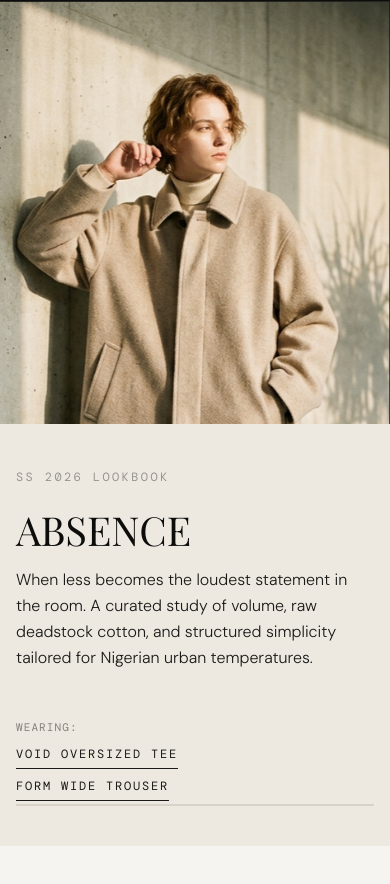
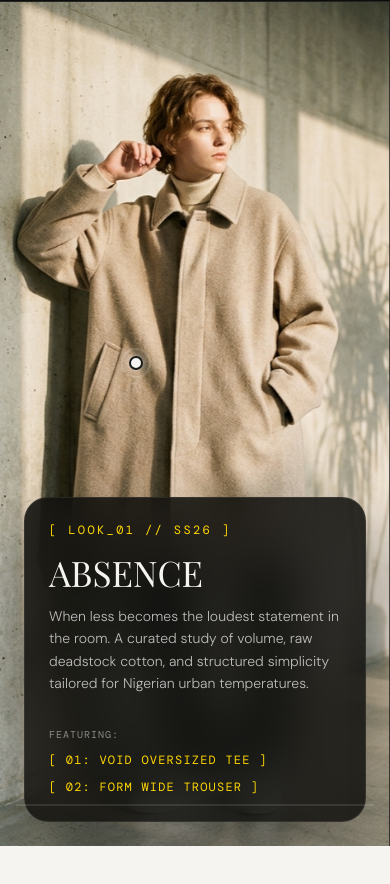
Before and after one commit to adeyemo-taiwo-m/ATM-Wears, a Next.js app: page / in a window 390 px wide. Shown: the part 5450-6334 px from the top of the page. Built offline with nearby package versions, Linux system fonts and the light colour scheme; a web font is replaced by a local one.

Commit message:
feat(lookbook): modernize lookbook layout with full-bleed parallax and shopping hotspots

```diff
--- a/src/app/globals.css
+++ b/src/app/globals.css
@@ -915,21 +915,16 @@ button {
   height: 100%;
   flex-shrink: 0;
   position: relative;
-  display: grid;
-  grid-template-columns: 1fr;
-}
-
-@media (min-width: 768px) {
-  .lookbook-slide {
-    grid-template-columns: 1fr 1fr;
-  }
+  display: block;
 }
 
 .slide-media {
+  position: absolute;
+  inset: 0;
   width: 100%;
   height: 100%;
+  z-index: 1;
   overflow: hidden;
-  position: relative;
 }
 
 .slide-media img {
@@ -940,58 +935,198 @@ button {
 }
 
 .slide-content {
-  padding: var(--space-8) var(--grid-gutter);
+  position: absolute;
+  bottom: var(--space-12);
+  right: var(--space-12);
+  width: calc(100% - 2 * var(--space-12));
+  max-width: 450px;
+  z-index: 10;
+  padding: var(--space-8);
+  border-radius: 1.5rem;
+  background: rgba(13, 13, 11, 0.75) !important;
+  backdrop-filter: blur(25px);
+  border: 1px solid rgba(255, 255, 255, 0.08);
+  box-shadow: 0 30px 60px rgba(0, 0, 0, 0.4);
   display: flex;
   flex-direction: column;
-  justify-content: center;
-  background: var(--void-white);
-  height: 100%;
+  color: var(--void-white) !important;
 }
 
 @media (max-width: 767px) {
   .slide-content {
-    position: absolute;
-    bottom: 0;
-    left: 0;
-    right: 0;
-    height: 50%;
-    background: rgba(245, 244, 240, 0.95);
-    backdrop-filter: blur(10px);
+    bottom: var(--space-6);
+    right: var(--space-6);
+    left: var(--space-6);
+    width: auto;
+    max-width: none;
+    padding: var(--space-6);
+    background: rgba(13, 13, 11, 0.85) !important;
   }
 }
 
 .slide-title {
   font-family: var(--font-display);
-  font-size: clamp(2.5rem, 6vw, 5rem);
-  line-height: 1.05;
-  margin-bottom: var(--space-4);
-  color: var(--void-ink);
+  font-size: clamp(2.2rem, 5vw, 4rem);
+  line-height: 1.1;
+  margin-bottom: var(--space-3);
+  color: var(--void-white) !important;
 }
 
 .slide-desc {
-  font-size: var(--text-md);
-  color: var(--void-charcoal);
-  margin-bottom: var(--space-8);
-  max-width: 480px;
+  font-size: var(--text-sm);
+  color: rgba(255, 255, 255, 0.7) !important;
+  margin-bottom: var(--space-6);
+  line-height: 1.6;
+  font-weight: 300;
 }
 
 .slide-shop-link {
   display: inline-flex;
   align-items: center;
-  gap: var(--space-3);
+  gap: var(--space-2);
   font-family: var(--font-mono);
   font-size: var(--text-xs);
-  letter-spacing: 0.15em;
+  letter-spacing: 0.1em;
   text-transform: uppercase;
-  color: var(--void-charcoal);
-  border-bottom: 1px solid var(--void-charcoal);
-  padding-bottom: 4px;
+  color: #FFD700 !important;
   width: fit-content;
-  transition: opacity 0.3s;
+  transition: color var(--duration-fast), transform var(--duration-fast);
 }
 
 .slide-shop-link:hover {
-  opacity: 0.7;
+  color: var(--void-white) !important;
+  transform: translateX(4px);
+}
+
+/* ─────────────────────────────────────────────────────────────────────────
+   LOOKBOOK INTERACTIVE HOTSPOTS
+   ───────────────────────────────────────────────────────────────────────── */
+
+.hotspot-container {
+  position: absolute;
+  inset: 0;
+  z-index: 5;
+  pointer-events: none;
+}
+
+.hotspot-group {
+  position: absolute;
+  pointer-events: auto;
+  z-index: 10;
+}
+
+.hotspot-dot {
+  width: 14px;
+  height: 14px;
+  background: var(--void-white);
+  border: 2.5px solid var(--void-charcoal);
+  border-radius: 50%;
+  cursor: pointer;
+  box-shadow: 0 0 10px rgba(255, 255, 255, 0.8);
+  position: relative;
+  transition: transform 0.2s cubic-bezier(0.175, 0.885, 0.32, 1.275), background 0.2s;
+}
+
+.hotspot-dot::after {
+  content: '';
+  position: absolute;
+  inset: -6px;
+  border: 1.5px solid var(--void-white);
+  border-radius: 50%;
+  opacity: 0.8;
+  animation: hotspot-pulse 2s infinite;
+}
+
+@keyframes hotspot-pulse {
+  0% { transform: scale(0.8); opacity: 0.8; }
+  100% { transform: scale(1.6); opacity: 0; }
+}
+
+.hotspot-group:hover .hotspot-dot {
+  transform: scale(1.2);
+  background: #FFD700;
+  border-color: var(--void-white);
+}
+
+.hotspot-card {
+  position: absolute;
+  bottom: 25px;
+  left: 50%;
+  transform: translateX(-50%) translateY(10px);
+  width: 180px;
+  background: rgba(13, 13, 11, 0.85);
+  backdrop-filter: blur(16px);
+  border: 1px solid rgba(255, 255, 255, 0.12);
+  border-radius: 12px;
+  padding: 10px;
+  display: flex;
+  flex-direction: column;
+  gap: 8px;
+  opacity: 0;
+  pointer-events: none;
+  transition: opacity 0.35s cubic-bezier(0.16, 1, 0.3, 1), transform 0.35s cubic-bezier(0.16, 1, 0.3, 1);
+  box-shadow: 0 20px 40px rgba(0, 0, 0, 0.3);
+  z-index: 20;
+}
+
+.hotspot-group:hover .hotspot-card {
+  opacity: 1;
+  pointer-events: auto;
+  transform: translateX(-50%) translateY(0);
+}
+
+.hotspot-card-img {
+  width: 100%;
+  height: 110px;
+  object-fit: cover;
+  border-radius: 8px;
+  background: var(--void-bone);
+}
+
+.hotspot-card-info {
+  display: flex;
+  flex-direction: column;
+  gap: 4px;
+}
+
+.hotspot-card-name {
+  font-family: var(--font-body);
+  font-size: 11px;
+  color: var(--void-white);
+  font-weight: 500;
+  margin: 0;
+  white-space: nowrap;
+  overflow: hidden;
+  text-overflow: ellipsis;
+}
+
+.hotspot-card-price {
+  font-family: var(--font-mono);
+  font-size: 11px;
+  color: rgba(255, 255, 255, 0.6);
+  font-weight: 400;
+}
+
+.hotspot-card-atc {
+  width: 100%;
+  padding: 6px;
+  border-radius: 6px;
+  background: var(--void-white);
+  color: var(--void-charcoal);
+  border: none;
+  font-family: var(--font-mono);
+  font-size: 9px;
+  text-transform: uppercase;
+  letter-spacing: 0.05em;
+  font-weight: bold;
+  cursor: pointer;
+  transition: background 0.2s, color 0.2s;
+  text-align: center;
+}
+
+.hotspot-card-atc:hover {
+  background: #FFD700;
+  color: var(--void-charcoal);
 }
 
 /* Progress bar indicator for horizontal scrolling */
@@ -1001,13 +1136,13 @@ button {
   left: var(--grid-gutter);
   right: var(--grid-gutter);
   height: 2px;
-  background: rgba(26, 26, 24, 0.1);
+  background: rgba(255, 255, 255, 0.1);
   z-index: 10;
 }
 
 .scroll-progress-bar {
   height: 100%;
-  background: var(--void-charcoal);
+  background: #FFD700;
   width: 0%;
   will-change: width;
 }
--- a/src/app/page.tsx
+++ b/src/app/page.tsx
@@ -272,6 +272,43 @@ export default function Home() {
   };
 
   const latestDrops = PRODUCTS.slice(0, 6);
+
+  // Lookbook items lookup
+  const lookbookProducts = {
+    'vw-001': PRODUCTS.find(p => p.id === 'vw-001') || PRODUCTS[0],
+    'vw-002': PRODUCTS.find(p => p.id === 'vw-002') || PRODUCTS[1],
+    'vw-003': PRODUCTS.find(p => p.id === 'vw-003') || PRODUCTS[2],
+    'vw-004': PRODUCTS.find(p => p.id === 'vw-004') || PRODUCTS[3],
+    'vw-005': PRODUCTS.find(p => p.id === 'vw-005') || PRODUCTS[4],
+    'vw-006': PRODUCTS.find(p => p.id === 'vw-006') || PRODUCTS[5],
+  };
+
+  const renderHotspot = (prodId: keyof typeof lookbookProducts, coordinates: { top: string; left: string }) => {
+    const prod = lookbookProducts[prodId];
+    return (
+      <div className="hotspot-group" style={{ top: coordinates.top, left: coordinates.left }}>
+        <div className="hotspot-dot" />
+        <div className="hotspot-card">
+          {/* eslint-disable-next-line @next/next/no-img-element */}
+          <img src={prod.images[0]} alt={prod.name} className="hotspot-card-img" />
+          <div className="hotspot-card-info">
+            <h4 className="hotspot-card-name">{prod.name}</h4>
+            <span className="hotspot-card-price">₦{prod.price.toLocaleString()}</span>
+            <button
+              onClick={(e) => {
+                e.preventDefault();
+                e.stopPropagation();
+                addToCart(prod, prod.sizes[0]);
+              }}
+              className="hotspot-card-atc"
+            >
+              Quick Add
+            </button>
+          </div>
+        </div>
+      </div>
+    );
+  };
 
   const manifestoText = "Fashion doesn't need a gender. It needs intention.";
   const manifestoWords = manifestoText.split(" ");
@@ -630,17 +667,27 @@ export default function Home() {
             <div className="slide-media">
               {/* eslint-disable-next-line @next/next/no-img-element */}
               <img src="/assets/images/editorial-01.jpg" alt="Lookbook Slide 1" />
+
+              {/* Hotspots Container */}
+              <div className="hotspot-container">
+                {renderHotspot('vw-001', { top: '42%', left: '33%' })}
+                {renderHotspot('vw-002', { top: '78%', left: '27%' })}
+              </div>
             </div>
-            <div className="slide-content !bg-[#EDE9E0]">
-              <p className="text-xs font-mono uppercase tracking-[0.2em] opacity-40 mb-6">SS 2026 Lookbook</p>
+            <div className="slide-content">
+              <p className="text-xs font-mono uppercase tracking-[0.2em] text-[#FFD700] mb-4">[ LOOK_01 // SS26 ]</p>
               <h2 className="slide-title">ABSENCE</h2>
-              <p className="slide-desc text-void-charcoal leading-relaxed font-light">
+              <p className="slide-desc">
                 When less becomes the loudest statement in the room. A curated study of volume, raw deadstock cotton, and structured simplicity tailored for Nigerian urban temperatures.
               </p>
-              <div className="mt-4 flex flex-col gap-2">
-                <span className="text-[11px] font-mono uppercase tracking-[0.1em] opacity-50">Wearing:</span>
-                <Link href="/product/vw-001" className="slide-shop-link">Void Oversized Tee</Link>
-                <Link href="/product/vw-002" className="slide-shop-link">Form Wide Trouser</Link>
+              <div className="mt-2 flex flex-col gap-2">
+                <span className="text-[10px] font-mono uppercase tracking-[0.1em] opacity-50">Featuring:</span>
+                <Link href="/product/vw-001" className="slide-shop-link">
+                  [ 01: Void Oversized Tee ]
+                </Link>
+                <Link href="/product/vw-002" className="slide-shop-link">
+                  [ 02: Form Wide Trouser ]
+                </Link>
               </div>
             </div>
           </div>
@@ -650,17 +697,27 @@ export default function Home() {
             <div className="slide-media">
               {/* eslint-disable-next-line @next/next/no-img-element */}
               <img src="/assets/images/editorial-02.jpg" alt="Lookbook Slide 2" />
+
+              {/* Hotspots Container */}
+              <div className="hotspot-container">
+                {renderHotspot('vw-003', { top: '35%', left: '46%' })}
+                {renderHotspot('vw-005', { top: '55%', left: '43%' })}
+              </div>
             </div>
-            <div className="slide-content !bg-[#E2DDD4]">
-              <p className="text-xs font-mono uppercase tracking-[0.2em] opacity-40 mb-6">SS 2026 Lookbook</p>
+            <div className="slide-content">
+              <p className="text-xs font-mono uppercase tracking-[0.2em] text-[#FFD700] mb-4">[ LOOK_02 // SS26 ]</p>
               <h2 className="slide-title">FORM</h2>
-              <p className="slide-desc text-void-charcoal leading-relaxed font-light">
+              <p className="slide-desc">
                 The physical body interpreted as modular architecture. Minimal seams, sculptural silhouettes, and unlined structures designed for quiet luxury and freedom of form.
               </p>
-              <div className="mt-4 flex flex-col gap-2">
-                <span className="text-[11px] font-mono uppercase tracking-[0.1em] opacity-50">Wearing:</span>
-                <Link href="/product/vw-003" className="slide-shop-link">Zero Jacket</Link>
-                <Link href="/product/vw-005" className="slide-shop-link">Structure Blazer</Link>
+              <div className="mt-2 flex flex-col gap-2">
+                <span className="text-[10px] font-mono uppercase tracking-[0.1em] opacity-50">Featuring:</span>
+                <Link href="/product/vw-003" className="slide-shop-link">
+                  [ 03: Zero Jacket ]
+                </Link>
+                <Link href="/product/vw-005" className="slide-shop-link">
+                  [ 04: Structure Blazer ]
+                </Link>
               </div>
             </div>
           </div>
@@ -670,17 +727,27 @@ export default function Home() {
             <div className="slide-media">
               {/* eslint-disable-next-line @next/next/no-img-element */}
               <img src="/assets/images/hero-main.jpg" alt="Lookbook Slide 3" />
+
+              {/* Hotspots Container */}
+              <div className="hotspot-container">
+                {renderHotspot('vw-004', { top: '65%', left: '48%' })}
+                {renderHotspot('vw-006', { top: '35%', left: '38%' })}
+              </div>
             </div>
-            <div className="slide-content !bg-[#F5F4F0]">
-              <p className="text-xs font-mono uppercase tracking-[0.2em] opacity-40 mb-6">SS 2026 Lookbook</p>
+            <div className="slide-content">
+              <p className="text-xs font-mono uppercase tracking-[0.2em] text-[#FFD700] mb-4">[ LOOK_03 // SS26 ]</p>
               <h2 className="slide-title">IDENTITY</h2>
-              <p className="slide-desc text-void-charcoal leading-relaxed font-light">
+              <p className="slide-desc">
                 Unisex apparel crafted strictly using organic local deadstock materials. A quiet commitment to zero carbon footprints, zero excess, and infinite expression.
               </p>
-              <div className="mt-4 flex flex-col gap-2">
-                <span className="text-[11px] font-mono uppercase tracking-[0.1em] opacity-50">Wearing:</span>
-                <Link href="/product/vw-004" className="slide-shop-link">Void Maxi Dress</Link>
-                <Link href="/product/vw-006" className="slide-shop-link">Ghost Long Sleeve</Link>
+              <div className="mt-2 flex flex-col gap-2">
+                <span className="text-[10px] font-mono uppercase tracking-[0.1em] opacity-50">Featuring:</span>
+                <Link href="/product/vw-004" className="slide-shop-link">
+                  [ 05: Void Maxi Dress ]
+                </Link>
+                <Link href="/product/vw-006" className="slide-shop-link">
+                  [ 06: Ghost Long Sleeve ]
+                </Link>
               </div>
             </div>
           </div>
```
